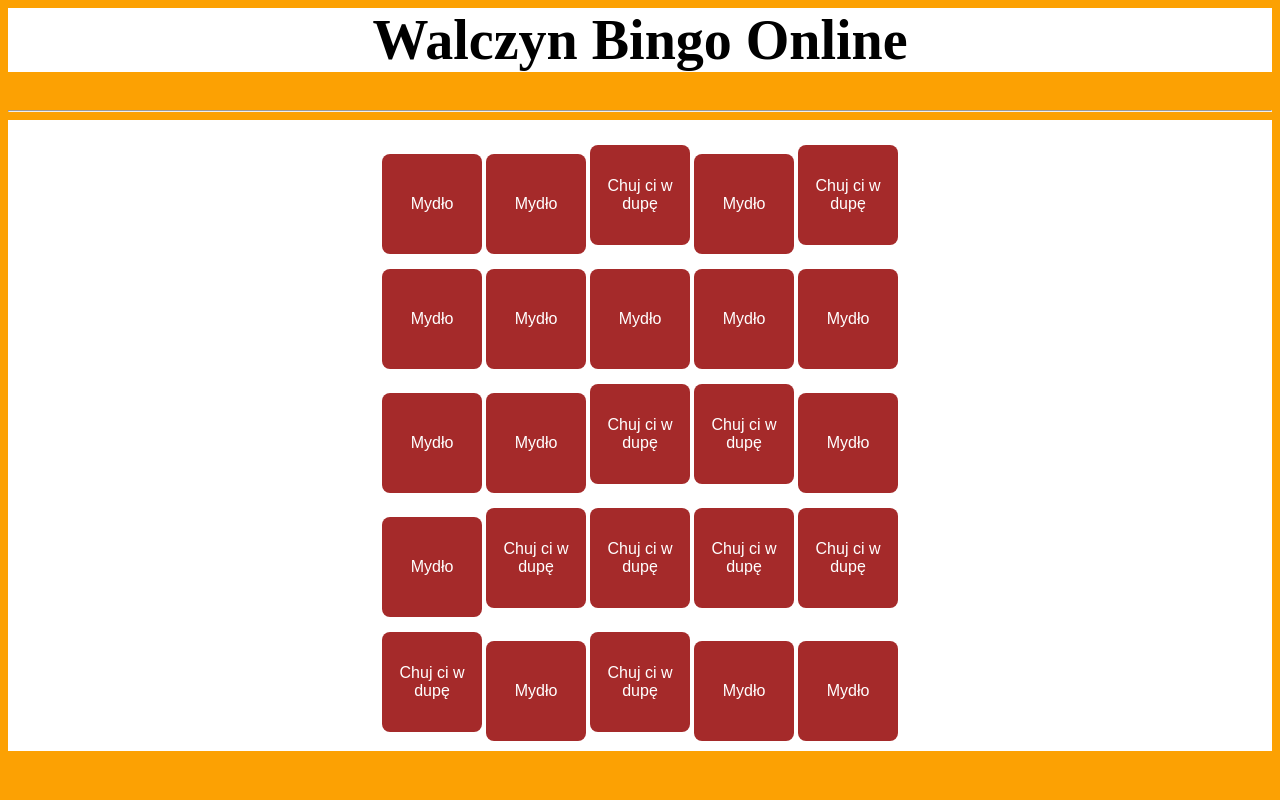
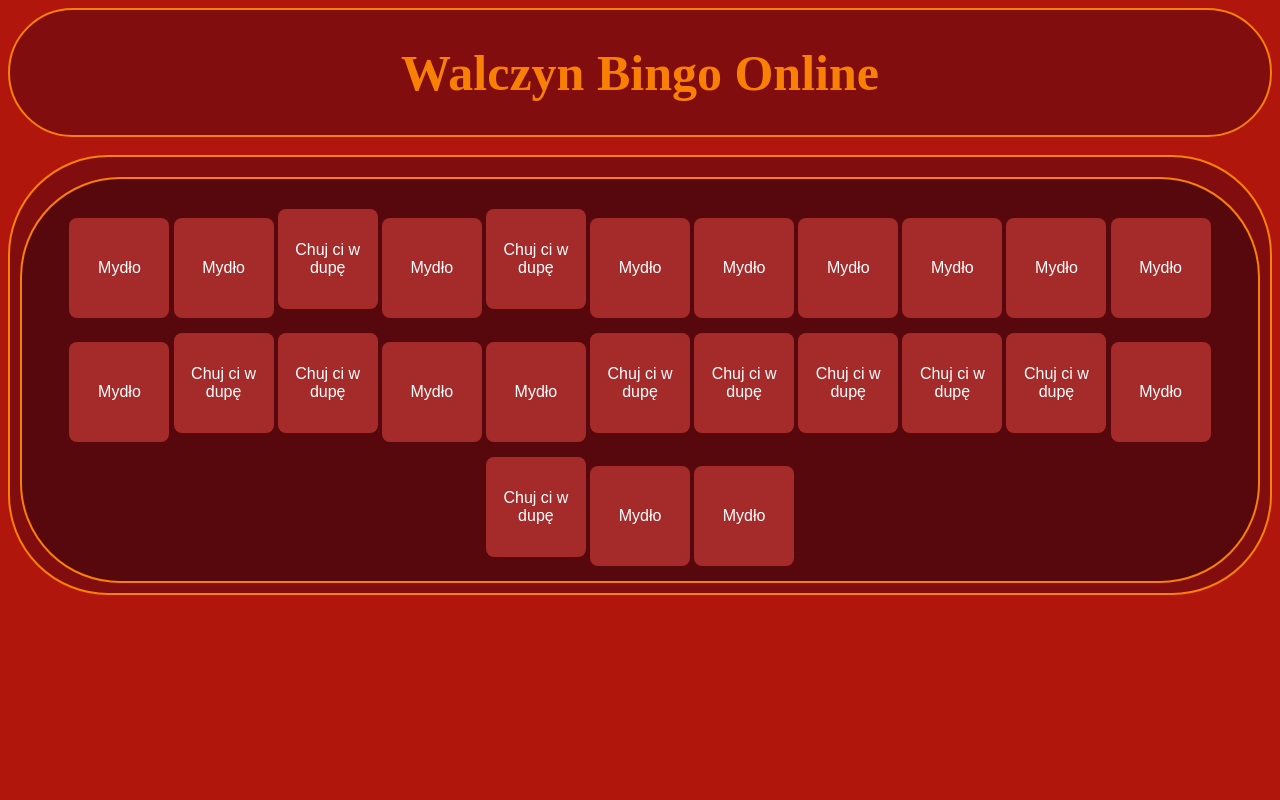
Before and after one commit to ModerNews/BingoWalczyn, a FastAPI app: page /bingo in a window 1280 px wide. Run offline with FastAPI, Linux system fonts and the light colour scheme.

Commit message:
bingo commit

```diff
--- a/static/css/bingo.css
+++ b/static/css/bingo.css
@@ -1,17 +1,20 @@
 body {
-    background-color: rgb(252, 161, 3);
+    background-color: #b0160c;
     align-items: center;
-    font-family: 'Rajdhani Bold', Rajdhani;
+    font-family: 'Brush Script MT';
 }
 
 h1 {
-    font-size: 56px;
+    font-size: 50px;
 }
 
 div {
-    background-color: white;
-    margin:0;
+    background-color: #820d0f;
+    color: #f88105;
+    margin: 0;
     text-align: center;
+    border-radius: 100px;
+    border: 2px solid #f88105;
 }
 
 .item {
@@ -19,9 +22,9 @@ div {
 }
 
 button {
-    background-color: brown; /* Green */
+    background-color: #57080c;
+    color: #f88105;
     border: none;
-    color: white;
     padding: 15px 32px;
     margin-top: 10px;
     text-align: center;
@@ -29,14 +32,24 @@ button {
     display: inline-block;
     font-size: 16px;
     border-radius: 8px;
-  }
+    border-radius: 100px;
+    border: 2px solid #f88105;
+}
 
 .button-container {
-    width: 600px;
-    overflow-y: auto;
-    background-color: white;
-    margin:auto;
+    font-family: 'Calibri';
+    background-color: #57080c;
+    color: #f88105;
+    border: none;
+    padding: 15px 32px;
+    margin-top: 10px;
     text-align: center;
+    text-decoration: none;
+    display: inline-block;
+    font-size: 16px;
+    border-radius: 8px;
+    border-radius: 100px;
+    border: 2px solid #f88105;
 }
 
 .button-container > button {
--- a/templates/bingo.html
+++ b/templates/bingo.html
@@ -6,7 +6,7 @@
         <div class='title'>
             <h1>Walczyn Bingo Online</h1>
         </div>
-        <hr>
+        <br />
         <div class='item'>
             <div class='button-container'>
                 {% for line in bingo %}
```
